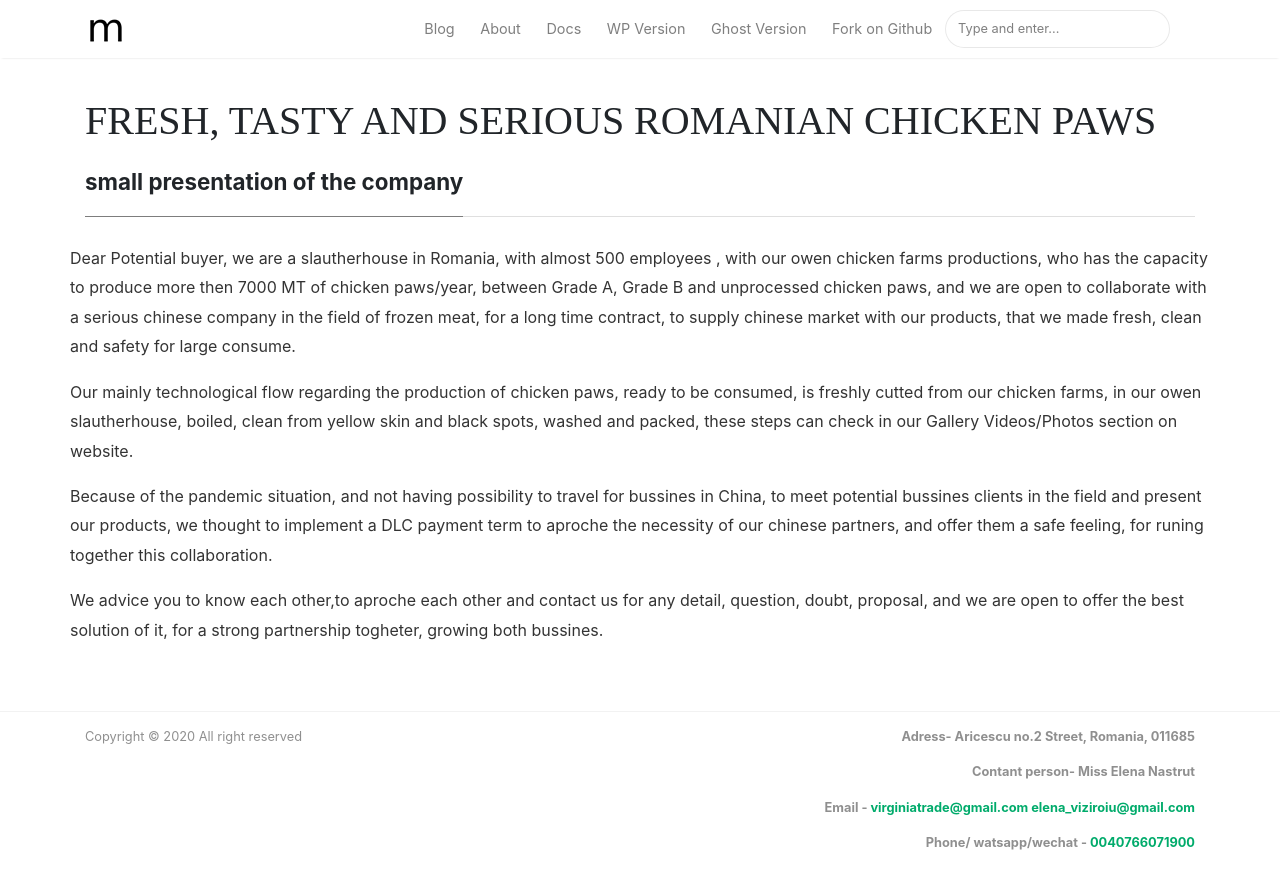
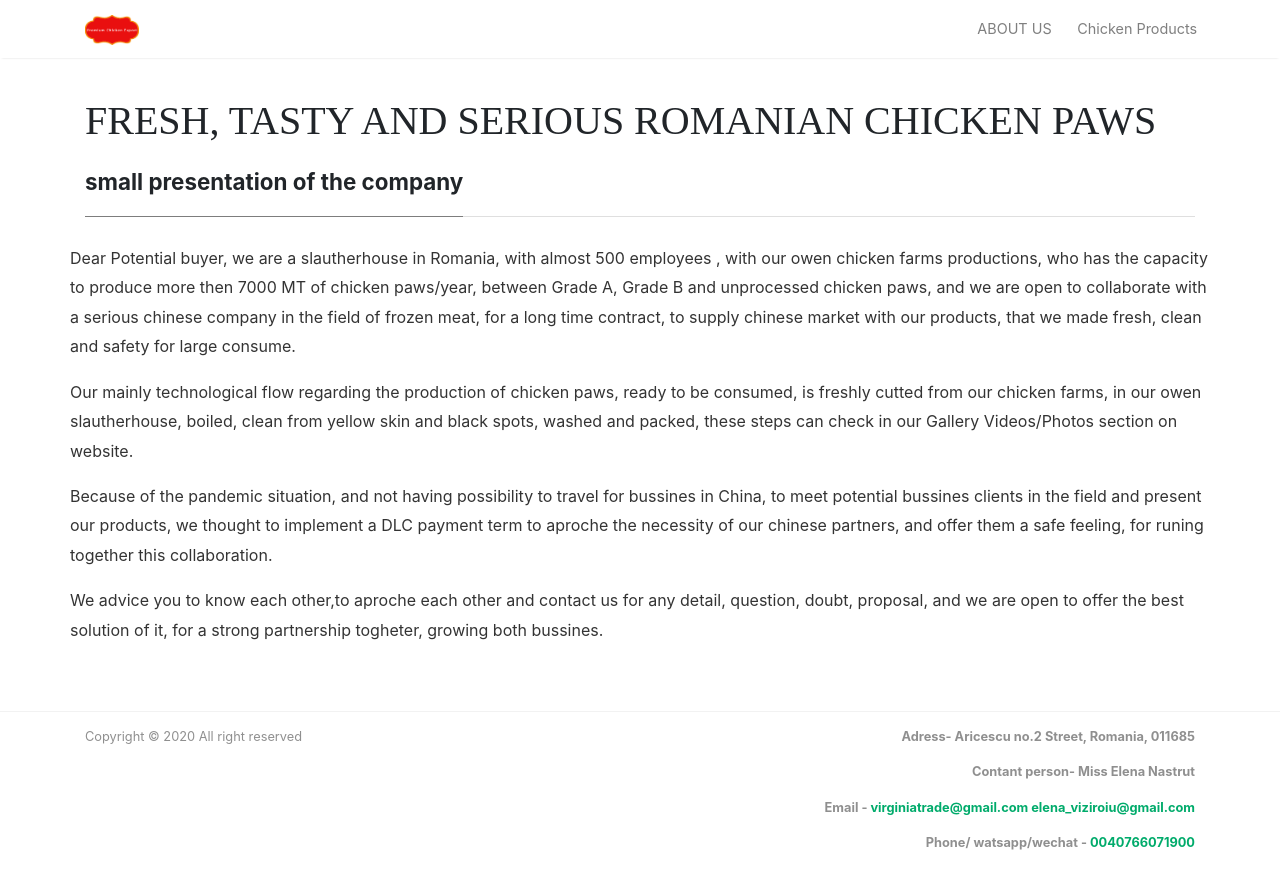
Before and after one commit to gpf192/gpf192.github.io, a Jekyll site: the page built from _pages/about.md, in a window 1280 px wide and 942 px high. Shown: the top 889 px of the window. Built offline with Jekyll 4.4.1, drawn with Linux system fonts in a browser that asks for light colours; nearby versions of some CDN libraries.

Commit message:
feat style

```diff
--- a/_layouts/default.html
+++ b/_layouts/default.html
@@ -68,14 +68,14 @@ ga('send', 'pageview');
                     {% else %}
                 <li class="nav-item">
                     {% endif %}
-                    <a class="nav-link" href="{{ site.baseurl }}/about">Blog</a>
+                    <a class="nav-link" href="{{ site.baseurl }}/about">ABOUT US</a>
                 </li>
 
                 <li class="nav-item">
-                    <a class="nav-link" href="{{ site.baseurl }}/index.html">About</a>
+                    <a class="nav-link" href="{{ site.baseurl }}/index.html">Chicken Products</a>
                 </li>
 
-                <li class="nav-item">
+<!--                <li class="nav-item">
                     <a target="_blank" class="nav-link" href="https://bootstrapstarter.com/bootstrap-templates/template-mediumish-bootstrap-jekyll/"> Docs</a>
                 </li>
 
@@ -89,9 +89,9 @@ ga('send', 'pageview');
 
                 <li class="nav-item">
                     <a target="_blank" class="nav-link" href="https://github.com/wowthemesnet/mediumish-theme-jekyll"><i class="fab fa-github"></i> Fork on Github</a>
-                </li>
+                </li>-->
 
-                {% include search-lunr.html %}
+                <!--{% include search-lunr.html %}-->
 
             </ul>
 
```
Also changed, not shown: _pages/about.md (+4 -4 lines), assets/images/logo.png, 1 other file.
